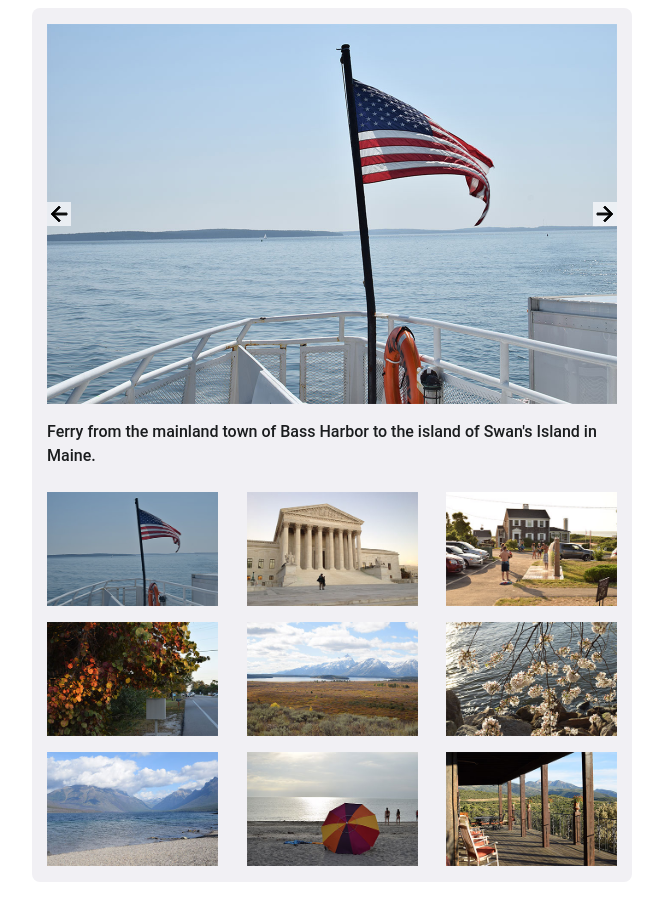
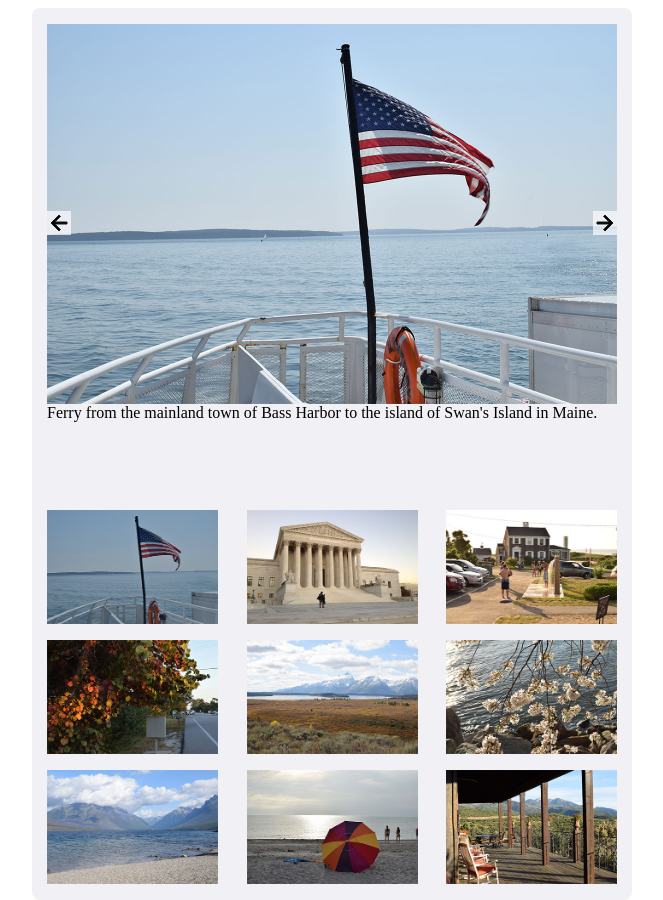
Before and after one commit to seankelliher/img-gallery, a Vue app: page / in a window 1280 px wide. Shown: the whole page, without its empty margins (308-971 px from the left). Built offline with nearby package versions, Linux system fonts and the light colour scheme.

Commit message:
Add figcaption to large image. Remove p tag caption.

```diff
--- a/src/components/ImageGallery.vue
+++ b/src/components/ImageGallery.vue
@@ -48,7 +48,6 @@ function opacity() {
 
 <template>
     <div id="container">
-
         <section class="large-box">
             <figure class="large">
                 <img
@@ -59,13 +58,14 @@ function opacity() {
                 <svg @click="prevArrow" @keyup.enter="prevArrow" id="previous-arrow" xmlns="http://www.w3.org/2000/svg" height="24" viewBox="0 0 24 24" width="24"><path pointer-events="none" d="M0 0h24v24H0z" fill="none"/><path pointer-events="none" d="M20 11H7.83l5.59-5.59L12 4l-8 8 8 8 1.41-1.41L7.83 13H20v-2z" stroke="#1a1c1e" tabindex="0"/></svg>
 
                 <svg @click="nextArrow" @keyup.enter="nextArrow" id="next-arrow" xmlns="http://www.w3.org/2000/svg" height="24" viewBox="0 0 24 24" width="24"><path pointer-events="none" d="M0 0h24v24H0z" fill="none"/><path pointer-events="none" d="M12 4l-1.41 1.41L16.17 11H4v2h12.17l-5.58 5.59L12 20l8-8z" stroke="#1a1c1e" tabindex="0"/></svg>
+                <figcaption id="caption">
+                    {{ images[`${count}`].desc }}
+                </figcaption>
             </figure>
         </section>
 
         <section class="caption-box">
-            <p id="caption">
-                {{ images[`${count}`].desc }}
-            </p>
+
         </section>
 
         <section class="thumbnails-box">
```
